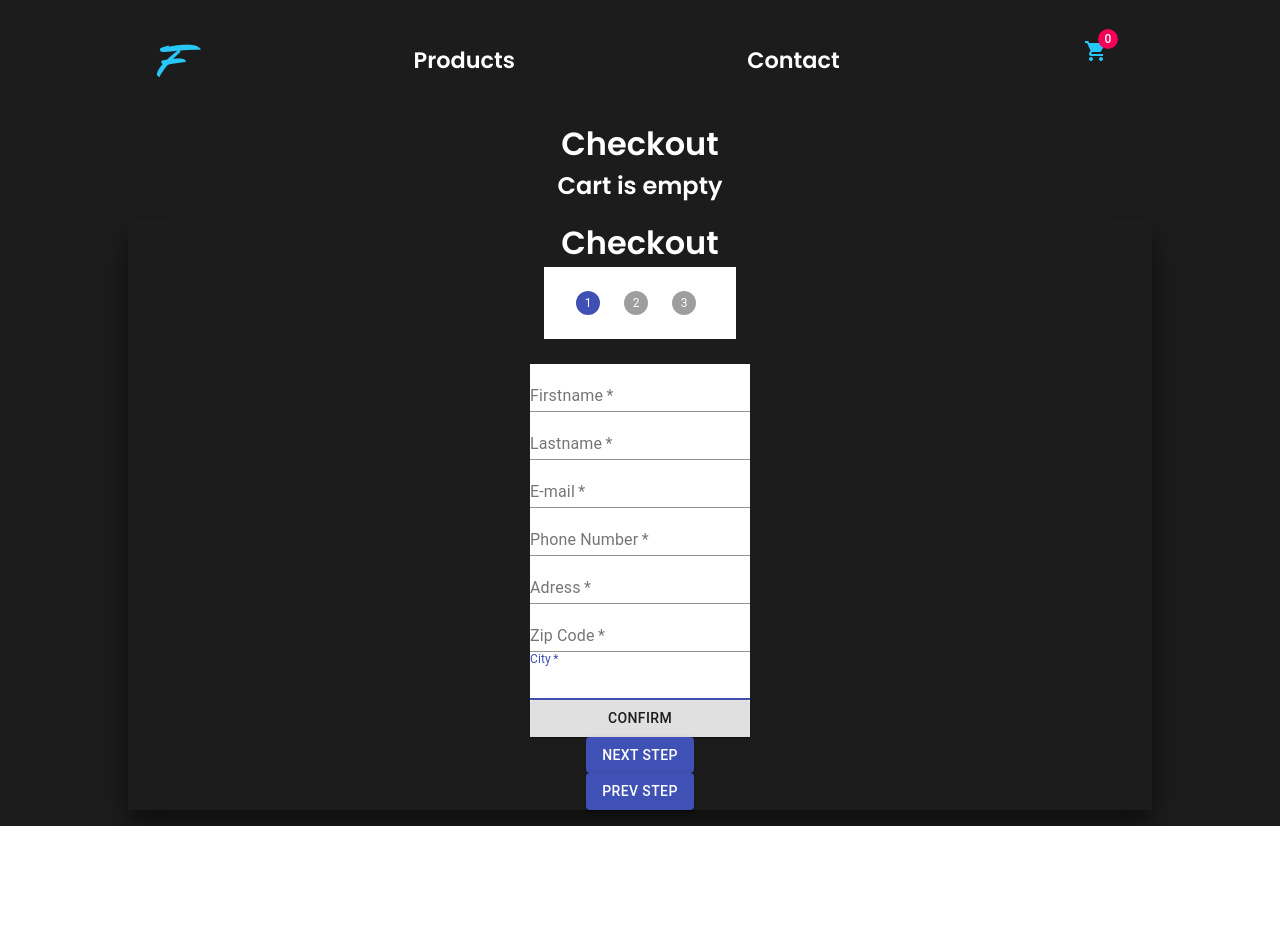
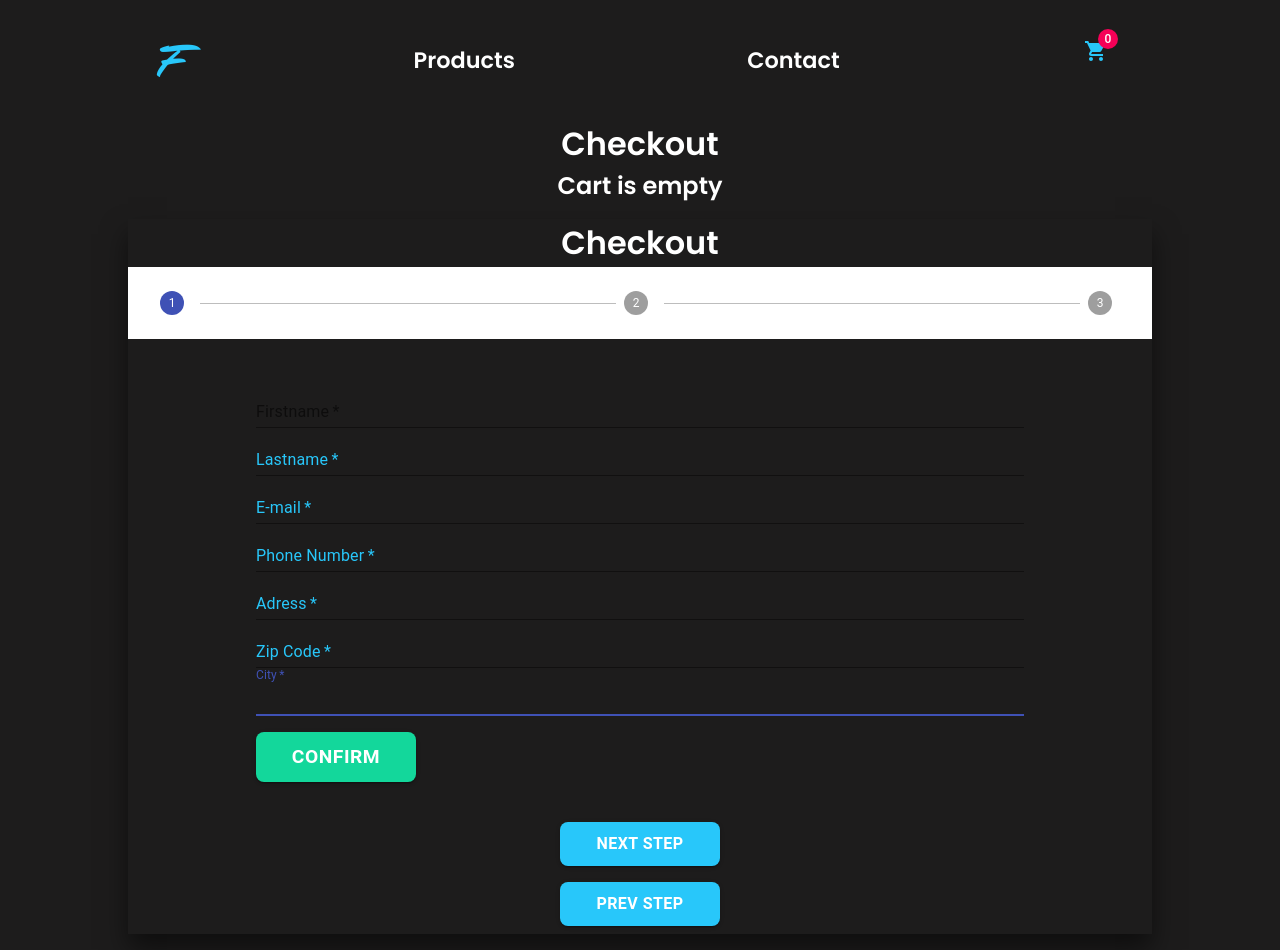
Before and after one commit to HampusJohnOlausson/react-shop, a React (Create React App) app: page /checkout in a window 1280 px wide. Before the commit the page ends 826 px from the top, so only its background shows below. Built offline with nearby package versions, Linux system fonts and the light colour scheme.

Commit message:
some styling for checkout section

```diff
--- a/src/Components/Cart/Forms.tsx
+++ b/src/Components/Cart/Forms.tsx
@@ -14,8 +14,28 @@ const useStyles = makeStyles(() => ({
     margin: "1rem auto",
     boxShadow: "0 15px 25px rgba(0, 0, 0, 0.5)",
   },
-  formTitle: {
-  }
+  stepper: {
+    width: "100%",
+    color: "red",
+  },
+  step: {
+    color: "red",
+  },
+  formTitle: {},
+  btn: {
+    background: "#28c7fa",
+    color: "#fff",
+    width: "10rem",
+    margin: ".5rem 0rem",
+    borderRadius: ".5rem",
+    padding: ".5rem 2rem",
+    fontSize: "1rem",
+    fontWeight: "bold",
+    transitionDuration: "0.4s",
+    "&:hover": {
+      background: "#20A5CF",
+    },
+  },
 }));
 
 function getSteps(){
@@ -55,10 +75,12 @@ const Forms = () => {
     return (
       <div className={classes.mainContainer}>
         <h1 className={classes.formTitle}>Checkout</h1>
-        <Stepper activeStep={activeStep}>
+        <Stepper className={classes.stepper} activeStep={activeStep}>
           {steps.map((label) => (
             <Step>
-              <StepLabel />
+              <StepLabel StepIconProps={{classes: {
+                active: classes.step}
+                }} />
             </Step>
           ))}
         </Stepper>
@@ -75,10 +97,20 @@ const Forms = () => {
             </div>
           )}
         </div>
-        <Button onClick={() => nextStep()} color="primary" variant="contained">
+        <Button
+          className={classes.btn}
+          onClick={() => nextStep()}
+          color="primary"
+          variant="contained"
+        >
           Next Step
         </Button>
-        <Button onClick={() => prevStep()} color="primary" variant="contained">
+        <Button
+          className={classes.btn}
+          onClick={() => prevStep()}
+          color="primary"
+          variant="contained"
+        >
           Prev Step
         </Button>
       </div>
--- a/src/Components/Cart/PersonalDetails.tsx
+++ b/src/Components/Cart/PersonalDetails.tsx
@@ -1,14 +1,5 @@
 import { Button, makeStyles, TextField } from '@material-ui/core'
 import React, { ChangeEvent, useState } from 'react'
-
-const useStyles = makeStyles(() => ({
-    form: {
-        display: 'flex',
-        flexDirection: 'column',
-        background: 'white',
-        color: 'white',
-    }
-}));
 
 const PersonalDetails = () => {
   const classes = useStyles(makeStyles);
@@ -112,6 +103,8 @@ const PersonalDetails = () => {
           error={Boolean(firstNameError)}
         />
         <TextField
+          InputLabelProps={{ className: classes.label }}
+          InputProps={{ className: classes.input }}
           label="Lastname"
           type="text"
           required
@@ -125,6 +118,8 @@ const PersonalDetails = () => {
           error={Boolean(lastNameError)}
         />
         <TextField
+          InputLabelProps={{ className: classes.label }}
+          InputProps={{ className: classes.input }}
           label="E-mail"
           type="text"
           required
@@ -138,6 +133,8 @@ const PersonalDetails = () => {
           error={Boolean(mailError)}
         />
         <TextField
+          InputLabelProps={{ className: classes.label }}
+          InputProps={{ className: classes.input }}
           label="Phone Number"
           required
           fullWidth
@@ -150,6 +147,8 @@ const PersonalDetails = () => {
           error={Boolean(numberError)}
         />
         <TextField
+          InputLabelProps={{ className: classes.label }}
+          InputProps={{ className: classes.input }}
           label="Adress"
           required
           fullWidth
@@ -162,6 +161,8 @@ const PersonalDetails = () => {
           error={Boolean(adressError)}
         />
         <TextField
+          InputLabelProps={{ className: classes.label }}
+          InputProps={{ className: classes.input }}
           label="Zip Code"
           required
           fullWidth
@@ -174,6 +175,8 @@ const PersonalDetails = () => {
           error={Boolean(zipError)}
         />
         <TextField
+          InputLabelProps={{ className: classes.label }}
+          InputProps={{ className: classes.input }}
           label="City"
           required
           fullWidth
@@ -185,7 +188,11 @@ const PersonalDetails = () => {
           helperText={cityError}
           error={Boolean(cityError)}
         />
-        <Button type="submit" variant="contained">
+        <Button
+          className={classes.confirmBtn}
+          type="submit"
+          variant="contained"
+        >
           Confirm
         </Button>
       </form>
@@ -193,4 +200,34 @@ const PersonalDetails = () => {
   );
 };
 
+const useStyles = makeStyles(() => ({
+  form: {
+    display: "flex",
+    flexDirection: "column",
+    width: "50rem",
+    color: "white",
+    padding: "1rem",
+  },
+  label: {
+    color: "#28c7fa",
+  },
+  input: {
+    color: '#fff',
+  },
+  confirmBtn: {
+    background: "#13D79B",
+    color: "#fff",
+    width: "10rem",
+    margin: "1rem 0rem",
+    borderRadius: ".5rem",
+    padding: ".5rem 2rem",
+    fontSize: "1.2rem",
+    fontWeight: "bold",
+    transitionDuration: "0.4s",
+    "&:hover": {
+      background: "#18B988",
+    },
+  },
+}));
+
 export default PersonalDetails
--- a/src/Components/Layout.tsx
+++ b/src/Components/Layout.tsx
@@ -1,19 +1,11 @@
-import { makeStyles } from '@material-ui/core'
 import React from 'react'
 import Main from './Main'
 import Navbar from './Navbar'
-
-const useStyles = makeStyles((theme) => ({
-  root: {
-    minHeight: "100vh",
-    backgroundColor: "#1D1C1C",
-    color: "#fff",
-  },
-}));
+import startStyles from '../Components/StartStyle'
 
 const Layout = () => {
 
-    const classes = useStyles();
+    const classes = startStyles();
 
     return (
         <div className={classes.root}>
--- a/src/Components/Main.tsx
+++ b/src/Components/Main.tsx
@@ -7,7 +7,6 @@ import Start from './Start'
 import ProductPage from './ProductMenu/ProductPage';
 
 const Main = () => {
-
 
     return (
       <div>
--- a/src/Components/Start.tsx
+++ b/src/Components/Start.tsx
@@ -15,8 +15,8 @@ const useStyles = makeStyles((theme) => ({
     flexDirection: "column",
   },
   heroContainer: {
-    width: "80%",
-    height: "37rem",
+    width: "100%",
+    height: "45rem",
     backgroundImage: `url(${Background})`,
     backgroundSize: "cover",
     display: "flex",
--- /dev/null
+++ b/src/Components/StartStyle.tsx
@@ -0,0 +1,12 @@
+import { makeStyles } from "@material-ui/core";
+
+export const startStyles = makeStyles((theme) => ({
+  root: {
+    minHeight: "100vh",
+    backgroundColor: "#1D1C1C",
+    color: "#fff",
+  },
+}));
+
+
+export default startStyles;
```
